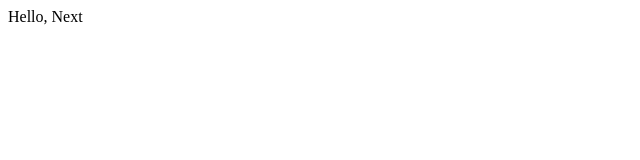
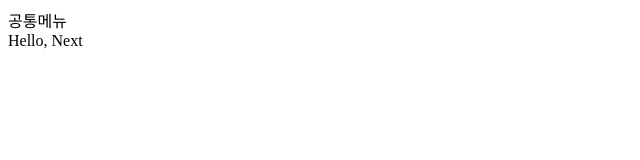
Before and after one commit to happy-sonday/react-node-sns, a Next.js app: page / in a window 1280 px wide. Shown: the top 160 px of the page, without its empty margins (0-640 px from the left). Built offline with nearby package versions, Linux system fonts and the light colour scheme.

Commit message:
prop-types와 children을 이용한 공통 레이아웃 예제

```diff
--- /dev/null
+++ b/components/AppLayout.js
@@ -0,0 +1,15 @@
+import PropTypes from "prop-types";
+const AppLayout = ({ children }) => {
+  return (
+    <div>
+      <div>공통메뉴</div>
+      {children}
+    </div>
+  );
+};
+
+AppLayout.propTypes = {
+  children: PropTypes.node.isRequired,
+};
+
+export default AppLayout;
--- /dev/null
+++ b/pages/about/[name].js
@@ -0,0 +1 @@
+//NOTE:동적 페이지 변경이 필요한 경우
--- /dev/null
+++ b/pages/about/sonday.js
@@ -0,0 +1,5 @@
+const Sonday = () => {
+  return <div>Hello, Sonday</div>;
+};
+
+export default Sonday;
--- a/pages/index.js
+++ b/pages/index.js
@@ -1,5 +1,11 @@
+import AppLayout from "../components/AppLayout";
+
 const Home = () => {
-  return <div>Hello, Next</div>;
+  return (
+    <AppLayout>
+      <div>Hello, Next</div>
+    </AppLayout>
+  );
 };
 
 export default Home;
--- /dev/null
+++ b/pages/profile.js
@@ -0,0 +1,5 @@
+const Profile = () => {
+  return <div>내 프로필</div>;
+};
+
+export default Profile;
--- /dev/null
+++ b/pages/signup.js
@@ -0,0 +1,5 @@
+const Signup = () => {
+  return <div>회원가입 페이지</div>;
+};
+
+export default Signup;
```
